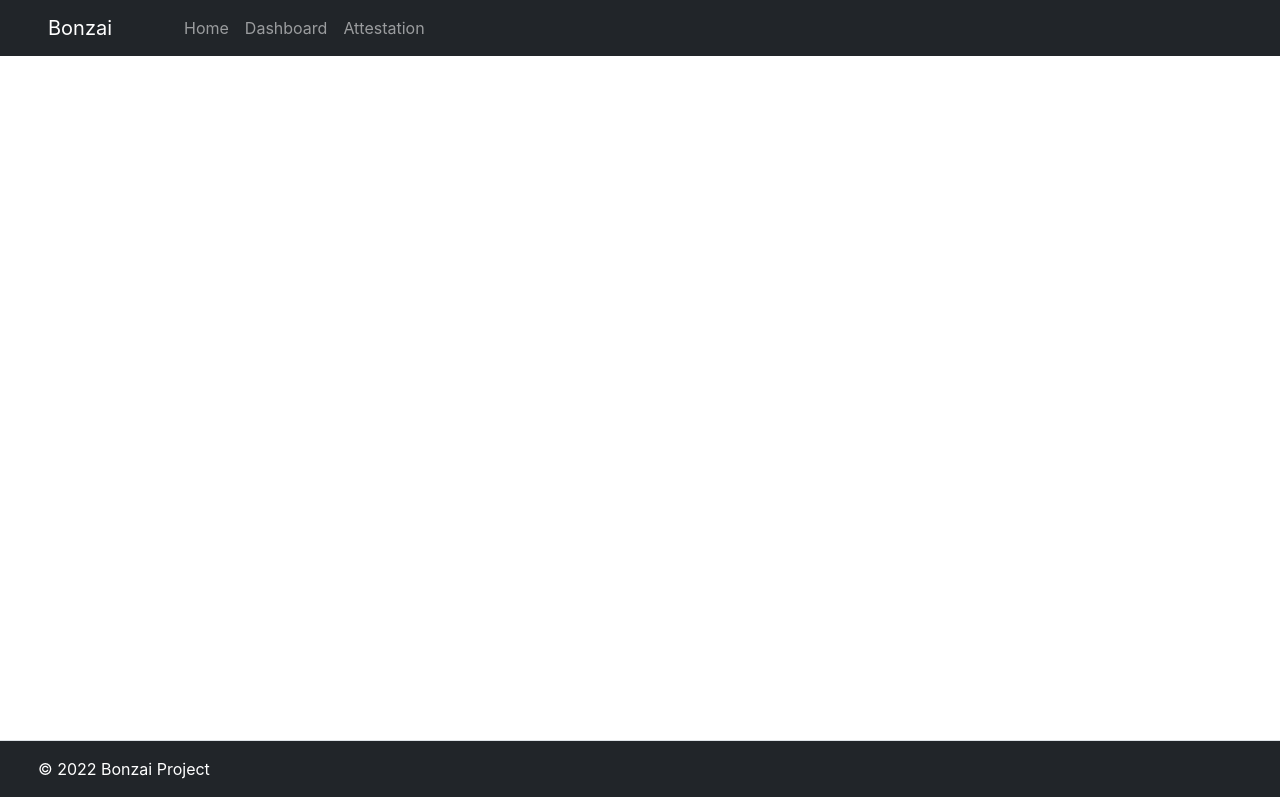
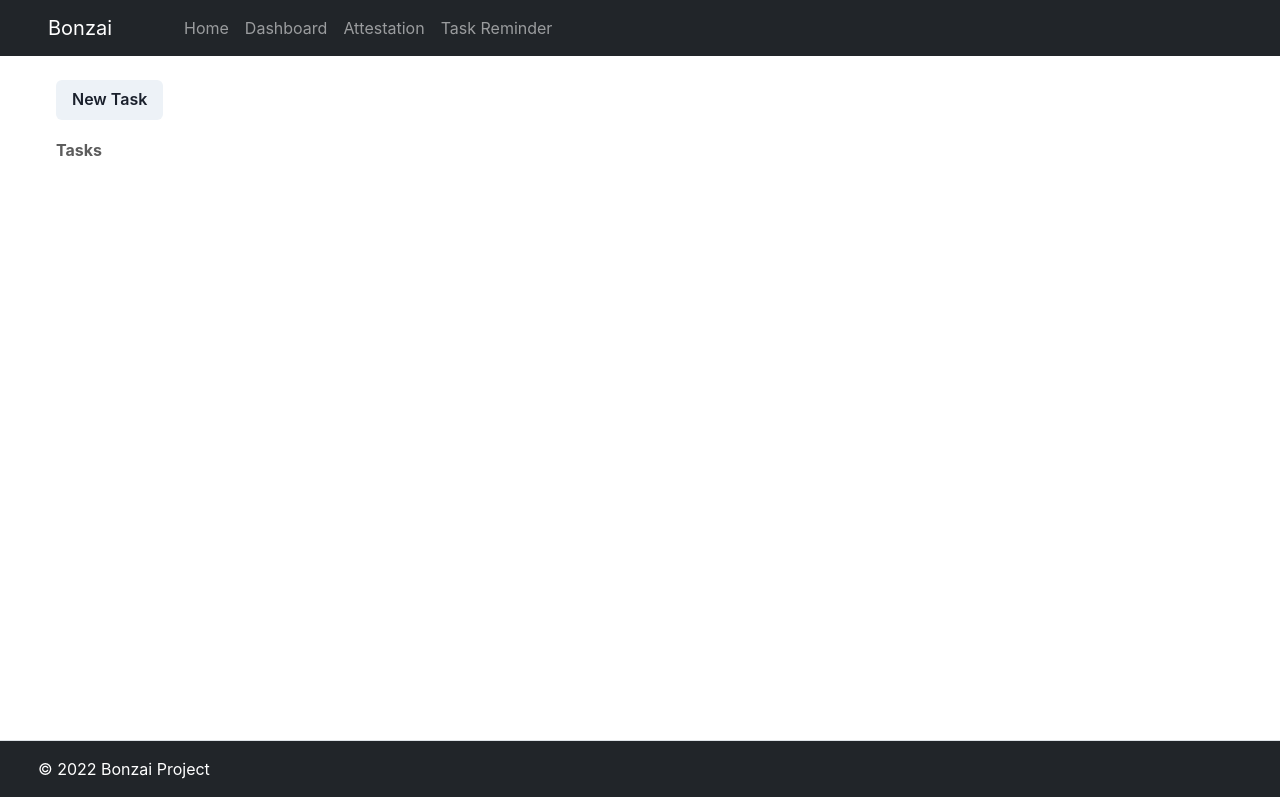
Before and after one commit to quentinalais/StatExplorer, a React (Create React App) app: page /TaskReminder in a window 1280 px wide. Built offline with nearby package versions, Linux system fonts and the light colour scheme; the HTML template or start-up script is replaced by a standard one.

Commit message:
Start Task Reminder

```diff
--- a/package.json
+++ b/package.json
@@ -3,14 +3,19 @@
   "version": "0.1.0",
   "private": true,
   "dependencies": {
+    "@chakra-ui/react": "^2.3.6",
+    "@emotion/react": "^11.10.4",
+    "@emotion/styled": "^11.10.4",
     "@testing-library/jest-dom": "^5.16.4",
     "@testing-library/react": "^13.2.0",
     "@testing-library/user-event": "^13.5.0",
     "autoprefixer": "10.4.5",
     "bootstrap": "^5.1.3",
+    "framer-motion": "^7.6.1",
     "react": "^18.1.0",
     "react-bootstrap": "^2.4.0",
     "react-dom": "^18.1.0",
+    "react-icons": "^4.6.0",
     "react-router-dom": "^6.3.0",
     "react-scripts": "5.0.1",
     "web-vitals": "^2.1.4"
--- a/src/App.js
+++ b/src/App.js
@@ -10,10 +10,13 @@ import {
 import { Home } from "./Component/Home";
 import { Dashboard } from "./Dashboard/Dashboard";
 import Attestation from "./Dashboard/Attestation";
+import TaskReminder from "./Dashboard/TaskReminder";
+import { ChakraProvider } from '@chakra-ui/react'
 
 
 function App() {
   return (
+<ChakraProvider>
     <BrowserRouter>
       <Header></Header>
       <div class="mx-5 py-4">
@@ -22,11 +25,14 @@ function App() {
 
           <Route path="/Dashboard" element={<Dashboard />} />
           <Route path="/Attestation" element={<Attestation />} />
+          <Route path="/TaskReminder" element={<TaskReminder/>} />
+
         </Routes>
       </div>
 
       <Footer></Footer>
     </BrowserRouter>
+    </ChakraProvider>
   );
 }
 
--- a/src/Component/Header.js
+++ b/src/Component/Header.js
@@ -36,6 +36,11 @@ const Header = () => {
                 Attestation
               </a>
             </li>
+            <li class="nav-item">
+              <a class="nav-link " href="/TaskReminder">
+                Task Reminder
+              </a>
+            </li>
           </ul>
         </div>
       </nav>
--- /dev/null
+++ b/src/Dashboard/ModalTask.js
@@ -0,0 +1,63 @@
+import React from "react";
+import {
+  Modal,
+  ModalOverlay,
+  ModalContent,
+  ModalHeader,
+  ModalFooter,
+  ModalBody,
+  ModalCloseButton,
+  useDisclosure,
+  Button
+} from "@chakra-ui/react";
+
+import {
+  FormControl,
+  FormLabel,
+  FormErrorMessage,
+  FormHelperText,
+  Input
+} from '@chakra-ui/react'
+import { useState } from "react";
+
+function ModalTask({addTask}) {
+    const { isOpen, onOpen, onClose } = useDisclosure()
+    const [taskName, settaskName] = useState('')
+
+    const FormOnChange = (event) => {
+      settaskName(event.target.value)
+    }
+    const onClick = (event)=>{
+      addTask(taskName)
+      onClose()
+    }
+
+    return (
+      <>
+        <Button onClick={onOpen}>New Task</Button>
+
+        <Modal isOpen={isOpen} onClose={onClose}>
+          <ModalOverlay />
+          <ModalContent>
+            <ModalHeader >New Task</ModalHeader>
+            <ModalCloseButton />
+            <ModalBody>
+              <FormControl  onChange={FormOnChange}>
+                <FormLabel>Task Name</FormLabel>
+                <Input type='text' name='task_name' onChange={FormOnChange}/>
+              </FormControl>
+            </ModalBody>
+
+            <ModalFooter>
+              <Button colorScheme='blue' mr={3} onClick={onClick}>
+                Add
+              </Button>
+
+            </ModalFooter>
+          </ModalContent>
+        </Modal>
+      </>
+    )
+}
+
+export default ModalTask;
--- /dev/null
+++ b/src/Dashboard/TaskReminder.js
@@ -0,0 +1,121 @@
+import React, { useState } from "react";
+import { Grid, GridItem, Button} from "@chakra-ui/react";
+import ModalTask from "./ModalTask";
+import { AiOutlineDelete , AiOutlineEdit} from 'react-icons/ai';
+
+import {
+    List,
+    ListItem,
+    ListIcon,
+    OrderedList,
+    UnorderedList,
+    Box,
+    Flex,
+    Center,
+    Text,
+    Square
+  } from '@chakra-ui/react'
+
+function TaskReminder() {
+  const [data, setdata] = useState([])
+
+  const addTask =(task_name)=>{
+    var current = {name : task_name}
+    if(data){
+        var data_copy = [...data]
+        data_copy.push(current)
+        setdata(data_copy)
+    }
+    else{
+        setdata([current])
+    }
+  }
+
+  return (
+    <div>
+      <Grid
+        templateAreas={`"header header"
+                  "nav main"
+                  "nav footer"`}
+        gridTemplateRows={"50px 1fr 30px"}
+        gridTemplateColumns={"450px 1fr"}
+        h="200px"
+        gap="2"
+        color="blackAlpha.700"
+        fontWeight="bold"
+      >
+        <GridItem pl="2"  area={"header"}>
+        <ModalTask addTask = {addTask} />
+
+        </GridItem>
+        <GridItem pl="2"  area={"nav"}>
+          Tasks
+          <br/>
+          <MyTasks data={data}/>
+
+        </GridItem>
+        <GridItem pl="2"  area={"main"}>
+
+        </GridItem>
+        <GridItem pl="2"  area={"footer"}>
+
+        </GridItem>
+      </Grid>
+    </div>
+  );
+}
+
+export default TaskReminder;
+
+
+const MyTasks = ({data}) => {
+    if( data === null )return <div></div>
+    if( data === [] )return <div></div>
+
+    return(
+        <div>
+            <UnorderedList style={{listStyle:'none'}}>
+            {data.map((task,id)=>{
+                return(
+                    <ListItem key={id}><MyBox text={task.name}/></ListItem>
+                )
+            })}
+        </UnorderedList>
+        </div>
+    )
+}
+
+
+const MyBox = ({ text }) => {
+  return (
+    <Box
+      borderWidth="2px"
+      borderRadius="lg"
+      bg="orange"
+      w="100%"
+      p={4}
+      color="white"
+    >
+      <Flex color="white">
+        <Center w="200px" >
+          <Text>{text}</Text>
+        </Center>
+        <Center flex="1" >
+          <Text><AiOutlineEdit
+                    size="20px"
+                    onMouseOver={({target})=>target.style.color="black"}
+                    onMouseOut={({target})=>target.style.color="white"}
+          /></Text>
+        </Center>
+        <Center flex="1" >
+          <Text><AiOutlineDelete
+          size="20px"
+          onMouseOver={({target})=>target.style.color="black"}
+          onMouseOut={({target})=>target.style.color="white"}
+          /></Text>
+        </Center>
+
+      </Flex>
+    </Box>
+  );
+};
```
Also changed, not shown: 1 other file (tests, documents, lock files or other folders).
